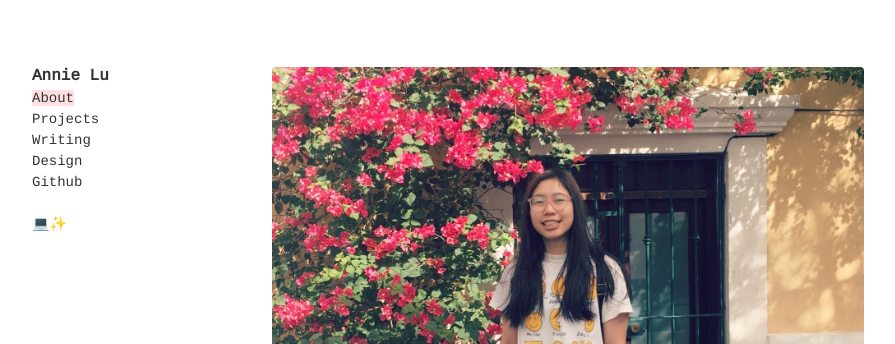
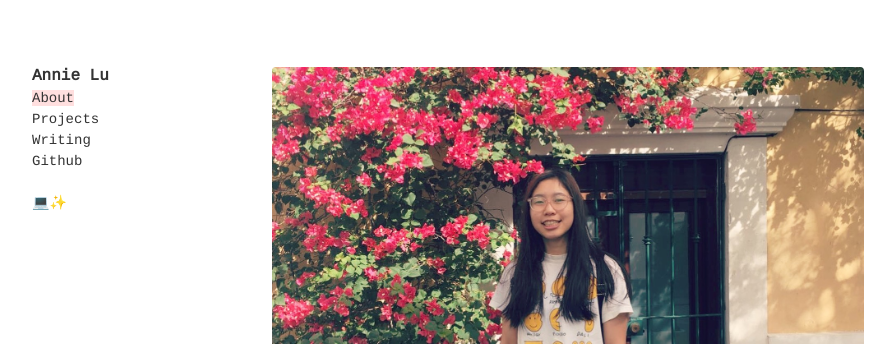
Before and after one commit to annie-lu/annie-lu.github.io, a Jekyll site: the page built from index.html, in a window 1280 px wide. Shown: the top 344 px of the page, without its empty margins (96-991 px from the left). Built offline with Jekyll 4.4.1, drawn with Linux system fonts in a browser that asks for light colours.

Commit message:
Update default.html

```diff
--- a/_layouts/default.html
+++ b/_layouts/default.html
@@ -29,11 +29,7 @@
 		{% else %}
 	      		<br> <a href="https://annie-lu.github.io/writing.html" class="dark-gray link bg-animate hover-bg-washed-red normal">Writing</a>
 		{% endif %}
-	        {% if page.title=="Design" %}
-			<br> <a href="https://annie-lu.github.io/design.html" class="dark-gray link bg-washed-red normal">Design</a>
-		{% else %}
-	      		<br> <a href="https://annie-lu.github.io/wip.html" class="dark-gray link bg-animate hover-bg-washed-red normal">Design</a>
-		{% endif %}
+
               <br> <a href="http://www.github.com/annie-lu" class="dark-gray link bg-animate hover-bg-washed-red normal">Github</a>
 
              <br><br>
```
